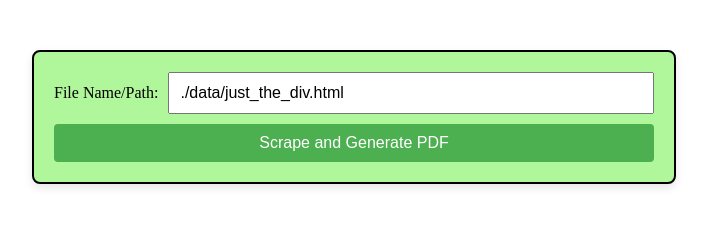
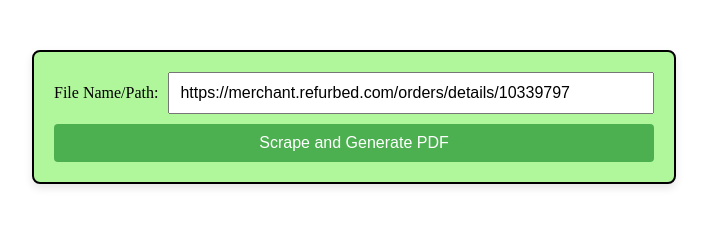
Before and after one commit to Zekai-Koc/Web_Scrape_FE, a plain HTML site: page index.html in a window 1280 px wide. Shown: the whole page, without its empty margins (286-993 px from the left). Drawn offline with nearby package versions, Linux system fonts and the light colour scheme.

Commit message:
cors error

```diff
--- a/index.html
+++ b/index.html
@@ -15,7 +15,7 @@
                type="text"
                id="fname"
                name="fname"
-               value="./data/just_the_div.html"
+               value="https://merchant.refurbed.com/orders/details/10339797"
             />
          </div>
          <button id="generateButton">Scrape and Generate PDF</button>
@@ -23,3 +23,5 @@
       <script src="script.js"></script>
    </body>
 </html>
+
+<!-- value="./data/just_the_div.html" -->
```
